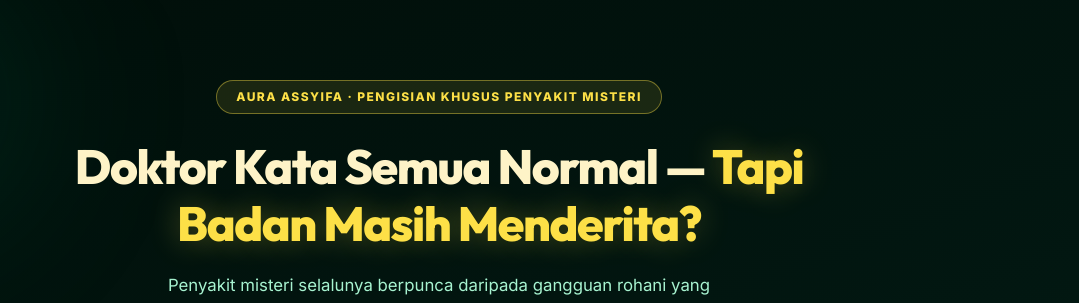
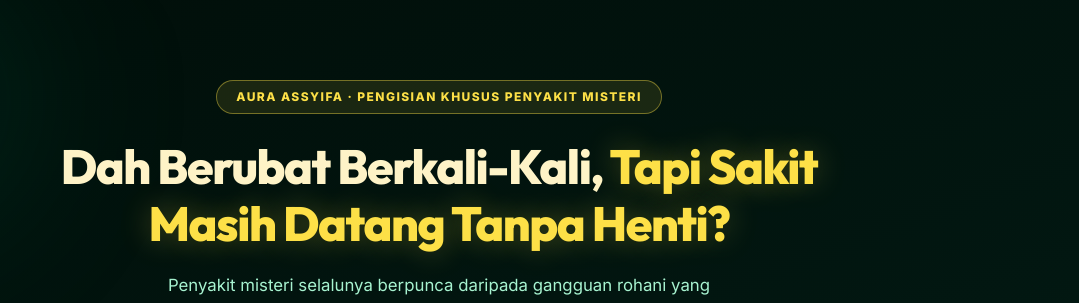
Before and after one commit to molekventure313/aura-assyifa, a Next.js app: page /pengisian-penyakit-misteri in a window 1280 px wide. Shown: the top 303 px of the page, without its empty margins (201-1280 px from the left). Built offline with nearby package versions, Linux system fonts and the light colour scheme; no server answers; the database is empty.

Commit message:
fix: Tukar headline /pengisian-penyakit-misteri kepada Dah Berubat Berkali-Kali, Tapi Sakit Masih Datang Tanpa Henti?

```diff
--- a/src/app/pengisian-penyakit-misteri/page.js
+++ b/src/app/pengisian-penyakit-misteri/page.js
@@ -202,8 +202,8 @@ export default function PengisianPenyakitMisteriPage() {
           </div>
 
           <h1 className="hero-h1" style={{ fontSize: 'clamp(1.9rem, 4.5vw, 3rem)', fontWeight: 900, color: '#FEF3C7', lineHeight: 1.18, letterSpacing: '-0.03em', marginBottom: '1.25rem' }}>
-            Doktor Kata Semua Normal —{' '}
-            <span style={{ color: '#FDE047', textShadow: '0 0 30px rgba(253,224,71,0.3)' }}>Tapi Badan Masih Menderita?</span>
+            Dah Berubat Berkali-Kali,{' '}
+            <span style={{ color: '#FDE047', textShadow: '0 0 30px rgba(253,224,71,0.3)' }}>Tapi Sakit Masih Datang Tanpa Henti?</span>
           </h1>
 
           <p style={{ fontSize: '1.05rem', color: '#A7F3D0', lineHeight: 1.75, maxWidth: '640px', margin: '0 auto 1.75rem' }}>
```
